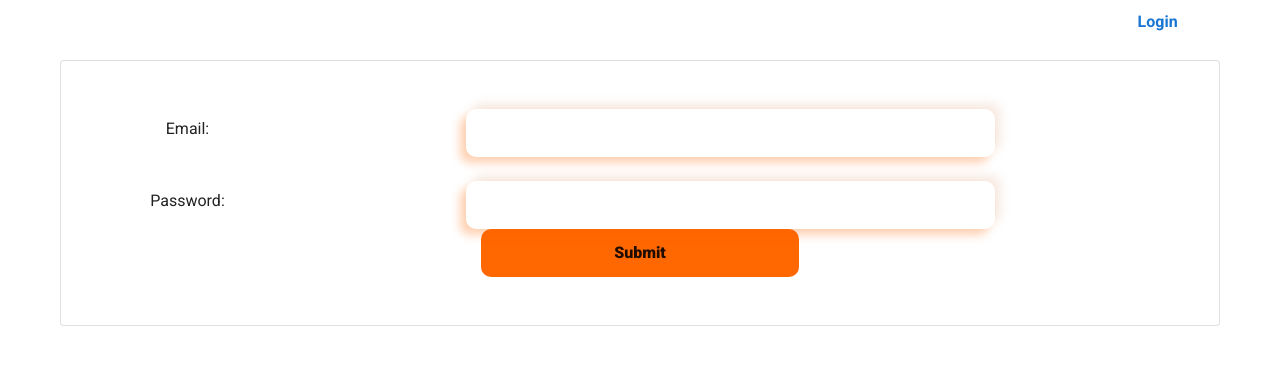
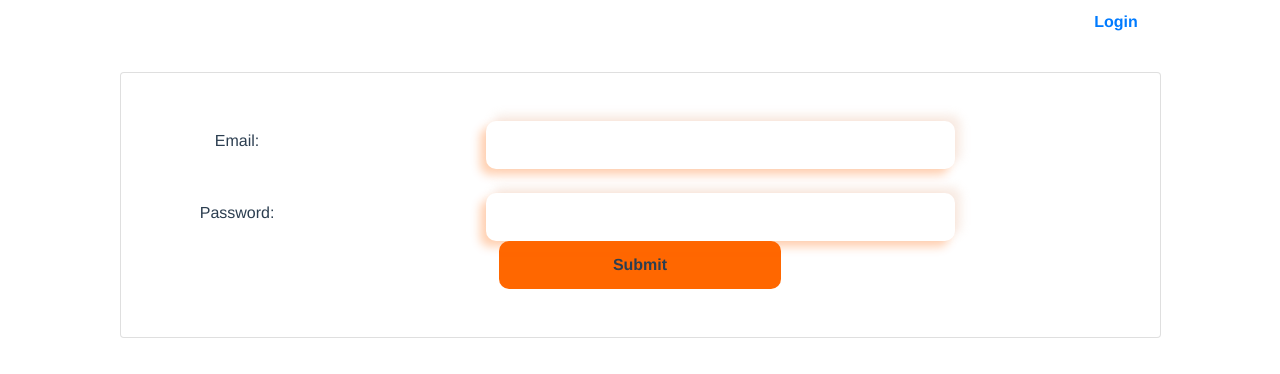
Before and after one commit to wenjun-88/sovthrone, a Vue app: page / in a window 1280 px wide. Shown: the top 374 px of the page. Built offline with nearby package versions, Linux system fonts and the light colour scheme.

Commit message:
bug fix - fix socket not working - fix effect not showing

```diff
--- a/src/App.vue
+++ b/src/App.vue
@@ -1,24 +1,33 @@
 <template>
-  <v-app>
+   <div id="app" class="container">
+    <NavBar />
+    <div class="justify-content-center p-5" style="z-index: 999;">
     <canvas id="canvas"></canvas>
-    <NavBar />
-
-    <v-main>
-      <router-view />
-    </v-main>
-  </v-app>
+      <div class="col-md-12">
+        <div class="card">
+          <div class="">
+            <router-view />
+          </div>
+        </div>
+      </div>
+    </div>
+  </div>
 </template>
-
 <script>
+// @ is an alias to /src
 import NavBar from "@/components/NavBar.vue";
-
 export default {
-  name: "App",
   components: {
     NavBar,
   },
-  data: () => ({
-    //
-  }),
 };
 </script>
+<style>
+#app {
+  font-family: Avenir, Helvetica, Arial, sans-serif;
+  -webkit-font-smoothing: antialiased;
+  -moz-osx-font-smoothing: grayscale;
+  text-align: center;
+  color: #2c3e50;
+}
+</style>
--- a/src/assets/css/messenger.scss
+++ b/src/assets/css/messenger.scss
@@ -7,6 +7,7 @@
 canvas {
   position: absolute;
   top: 0;
+  left: -35%;
   z-index: -1;
 }
 
--- a/src/components/Networking/Chats/MessageList.vue
+++ b/src/components/Networking/Chats/MessageList.vue
@@ -114,9 +114,9 @@ export default {
   },
   watch: {
     activeChatRoomMessages: function(){
-      if(this.activeChatRoomMessages == null) {
+      // if(this.activeChatRoomMessages == null) {
         this.getMessages();
-      }
+      // }
       this.SCROLL_TO_BOTTOM();
 
 
--- a/src/views/LoginView.vue
+++ b/src/views/LoginView.vue
@@ -1,7 +1,4 @@
 <template>
-  <div class="justify-content-center p-5" style="z-index: 999">
-    <div class="col-md-12">
-      <div class="card">
   <div class="m-5">
     <div class="login">
       <div class="d-flex justify-content-center w-100 text-center">
@@ -31,9 +28,6 @@
           <button type="submit">Submit</button>
         </form>
         <p v-if="showError" id="error">Email or Password is incorrect</p>
-            </div>
-          </div>
-        </div>
       </div>
     </div>
   </div>
```
Lines whose indentation alone changed are shown as unchanged.
